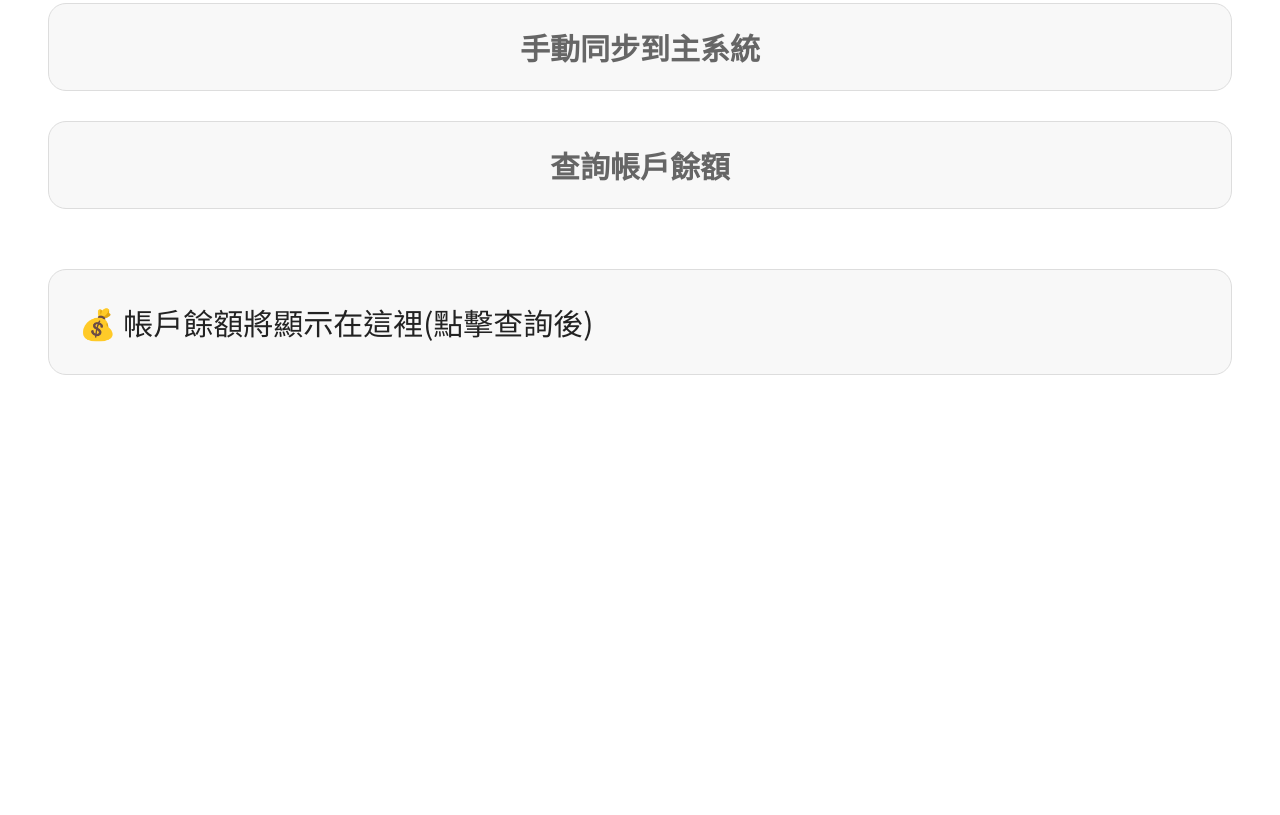
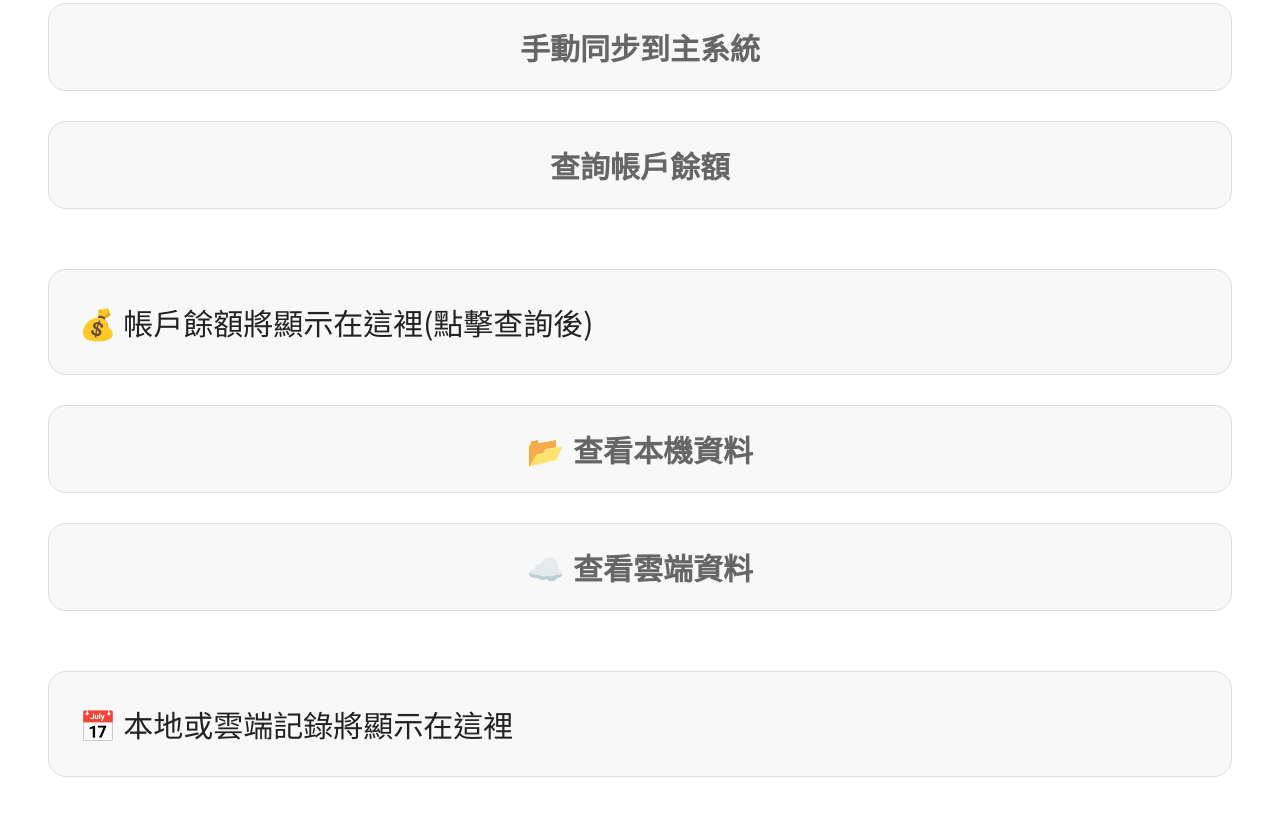
Before and after one commit to mashin-84/account-book, a plain HTML site: page index.html in a window 1280 px wide. Shown: the part 1273-2088 px from the top of the page. Before the commit the page ends 1696 px from the top, so only its background shows below. Drawn offline with Linux system fonts and the light colour scheme.

Commit message:
Add files via upload

```diff
--- a/index.html
+++ b/index.html
@@ -114,10 +114,14 @@
   <button class="toggle-btn" onclick="syncData()">手動同步到主系統</button>
   <button class="toggle-btn" onclick="loadBalances()">查詢帳戶餘額</button>
   <div class="message" id="msg"></div>
-
   <div class="balances" id="balanceDisplay">
     💰 帳戶餘額將顯示在這裡(點擊查詢後)
   </div>
+<button class="toggle-btn" onclick="showLocalRecords()">📂 查看本機資料</button>
+<button class="toggle-btn" onclick="showCloudRecords()">☁️ 查看雲端資料</button>
+<div class="balances" id="recordDisplay">
+  📅 本地或雲端記錄將顯示在這裡
+</div>
 
   <script>
     const STORAGE_KEY = 'fastbook-records';
@@ -236,6 +240,35 @@ function loadBalances() {
       document.getElementById('balanceDisplay').textContent = '⚠️ 無法取得帳戶餘額';
     });
 }
+function showLocalRecords() {
+  const data = JSON.parse(localStorage.getItem(STORAGE_KEY) || '[]');
+  const display = document.getElementById('recordDisplay');
+
+  if (data.length === 0) {
+    display.innerHTML = '📂 本機沒有任何資料';
+    return;
+  }
+
+  // 依照年月分類
+  const grouped = {};
+  data.forEach(item => {
+    const ym = item.date.slice(0, 7);
+    if (!grouped[ym]) grouped[ym] = [];
+    grouped[ym].push(item);
+  });
+
+  let html = '';
+  for (const month in grouped) {
+    html += `<h3>${month}</h3><ul style="padding-left:20px;">`;
+    grouped[month].forEach(r => {
+      html += `<li style="margin-bottom:10px;">📌 ${r.date}｜${r.account}｜${r.category}｜$${r.amount}｜${r.note || ''}｜${r.type}</li>`;
+    });
+    html += `</ul>`;
+  }
+
+  display.innerHTML = html;
+}
+
 
     if ('serviceWorker' in navigator) {
       navigator.serviceWorker.register('./service-worker.js');
```
